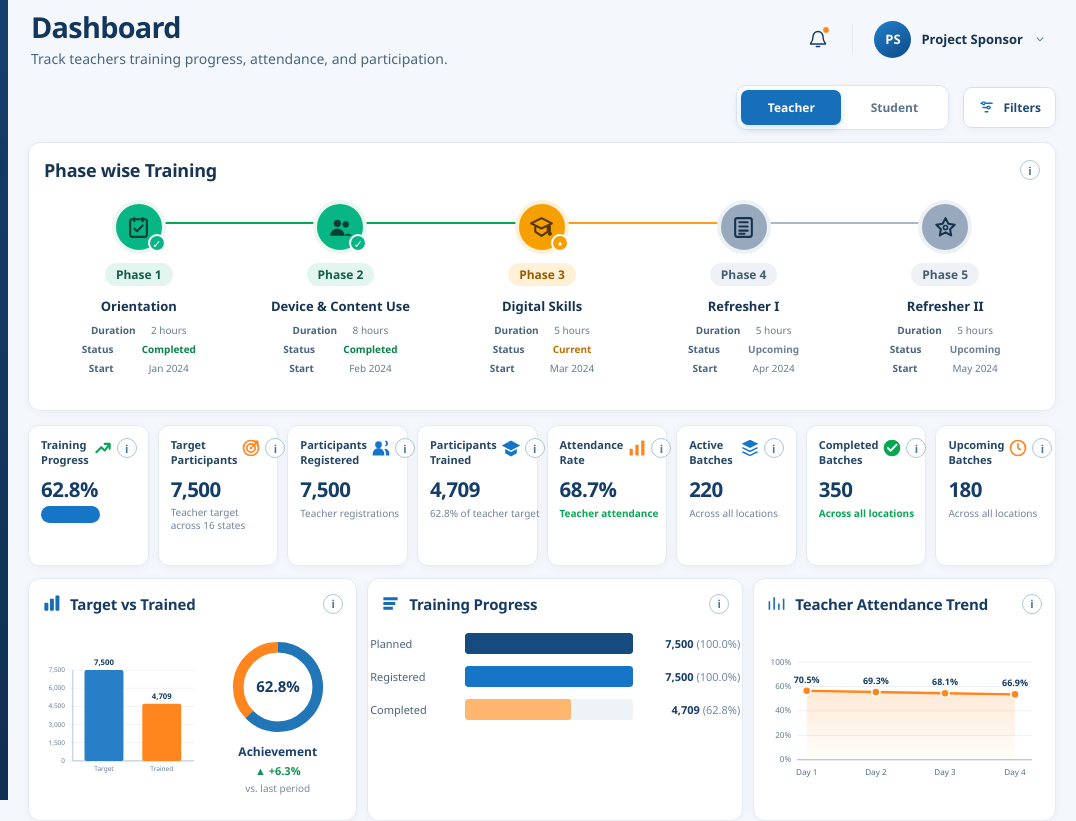
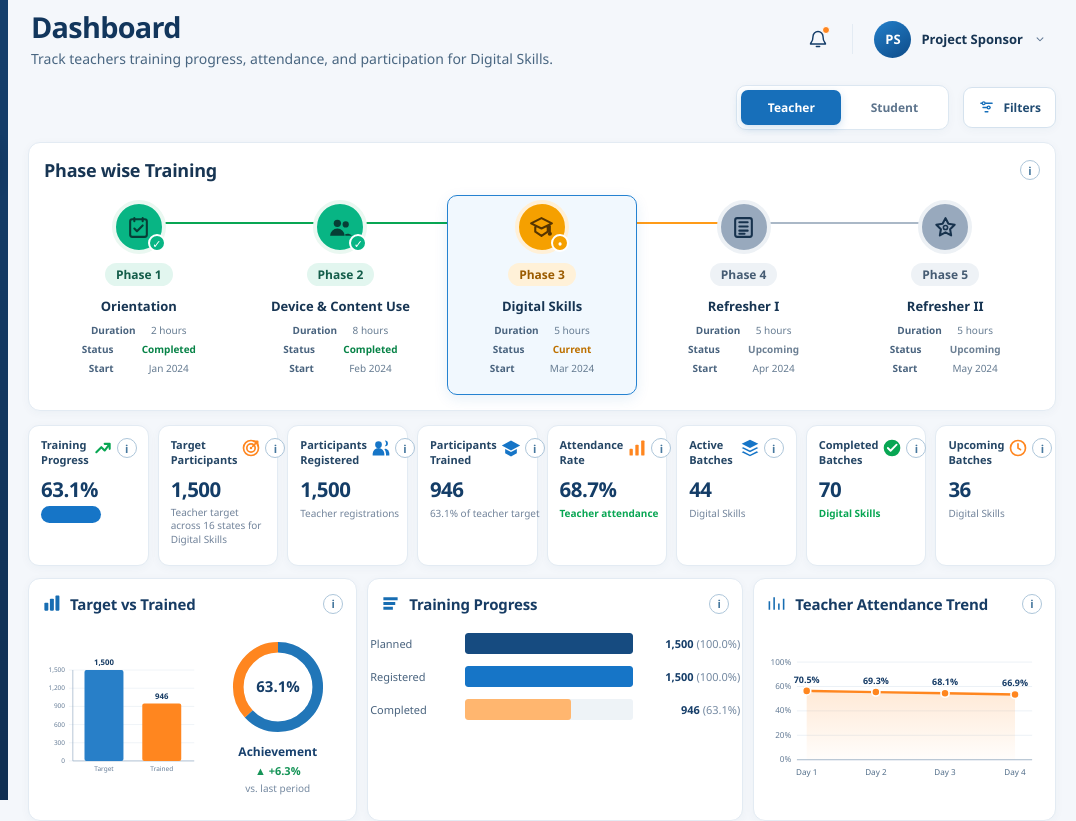
Before and after one commit to VSKSurya/Dashboard, a plain HTML site: page experiments/Ernetfdashboard.html in a window 1280 px wide. Shown: the top 821 px of the page, 204-1280 px from the left. Drawn offline with Linux system fonts and the light colour scheme.

Commit message:
Default dashboard to current training phase

```diff
--- a/experiments/Ernetfdashboard.html
+++ b/experiments/Ernetfdashboard.html
@@ -310,7 +310,13 @@
       return {index,id:`B-${String(1001+index).padStart(4,'0')}`,status,phaseNumber:index%batchPhases.length+1,phase:batchPhases[index%batchPhases.length],stateIndex,districtIndex,blockIndex,schoolIndex,district,state,block,school,location:`${district}, ${state}`,trainer:batchTrainers[index%batchTrainers.length],teacherParticipants,studentParticipants,participants,attendance,completion,attendedParticipants:Math.round(participants*attendance/100),completedParticipants:Math.round(participants*completion/100),date};
   });
   let selectedAudience='Teacher';
-  let selectedPhase=null;
+  const currentPhaseCard=document.querySelector('.phase-card.current');
+  let selectedPhase=currentPhaseCard?.querySelector('h3')?.textContent.trim()??null;
+  document.querySelectorAll('.phase-card').forEach(card=>{
+    const isCurrent=card===currentPhaseCard;
+    card.classList.toggle('selected',isCurrent);
+    card.setAttribute('aria-pressed',String(isCurrent));
+  });
   const dashboardBatches=()=>selectedPhase?batchData.filter(batch=>batch.phase===selectedPhase):batchData;
   function phaseNumberLabel(batches=dashboardBatches()){
     const phaseNumbers=[...new Set(batches.map(batch=>batch.phaseNumber))].sort((a,b)=>a-b);
```
